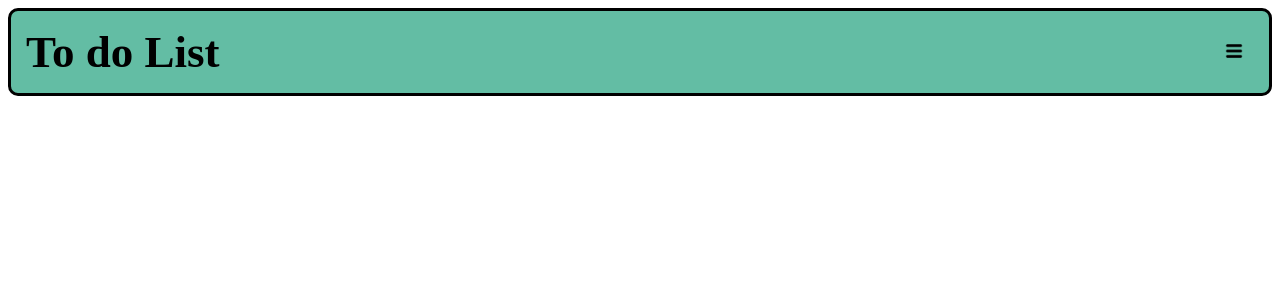
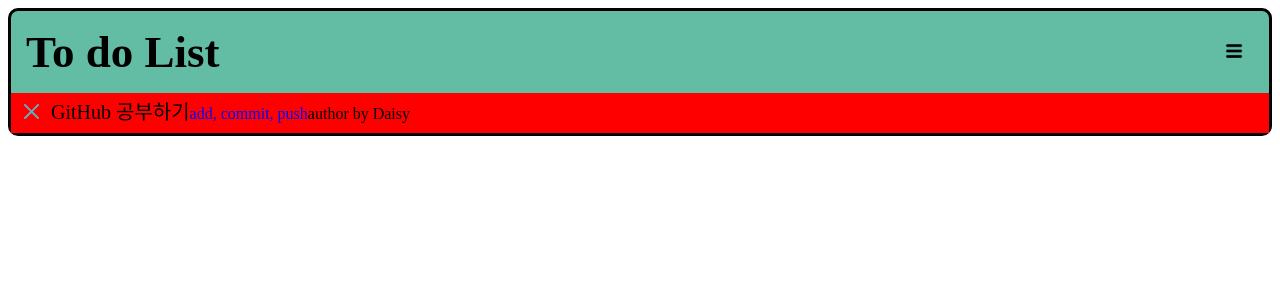
Before and after one commit to codesquad-members-2021/todo-list, a React (Create React App) app in the folder todo/: page / in a window 1280 px wide. Shown: the top 300 px of the page. Built offline with nearby package versions, Linux system fonts and the light colour scheme.

Commit message:
Style: TodoListItem style component 추가

```diff
--- a/todo/src/App.js
+++ b/todo/src/App.js
@@ -1,9 +1,12 @@
-import './App.scss';
-import Title from "./components/molecules/Title"
+import "./App.scss";
+import Title from "./components/molecules/Title";
+import TodoList from "./components/molecules/TodoList";
+import TodoListItem from "./components/molecules/TodoListItem";
 function App() {
   return (
     <div className="App">
       <Title></Title>
+      <TodoListItem></TodoListItem>
     </div>
   );
 }
--- /dev/null
+++ b/todo/src/components/molecules/TodoList/index.jsx
@@ -0,0 +1,8 @@
+import React from "react";
+import styled from "styled-components";
+
+const TodoList = () => {
+  return <div></div>;
+};
+
+export default TodoList;
--- /dev/null
+++ b/todo/src/components/molecules/TodoListItem/index.jsx
@@ -0,0 +1,29 @@
+import React from "react";
+import styled from "styled-components";
+import SmallButton from "../../atoms/SmallButton";
+import Image from "../../atoms/Image";
+import Form from "../../atoms/Form";
+import Span from "../../atoms/Span";
+import CancelBtn from "../../../images/cancelButton.svg";
+const MyForm = styled.form`
+  background-color: red;
+`;
+
+const MySpan = styled.span`
+  color: blue;
+`;
+
+const TodoListItem = () => {
+  return (
+    <MyForm>
+      <SmallButton>
+        <Image src={CancelBtn} imgWidth="15px" />
+      </SmallButton>
+      <Span fontSize="20px">GitHub 공부하기</Span>
+      <MySpan>add, commit, push</MySpan>
+      <Span>author by Daisy</Span>
+    </MyForm>
+  );
+};
+
+export default TodoListItem;
```
Also changed, not shown: todo/src/components/molecules/List/index.jsx (deleted), todo/src/components/molecules/ListItem/index.jsx (deleted).
